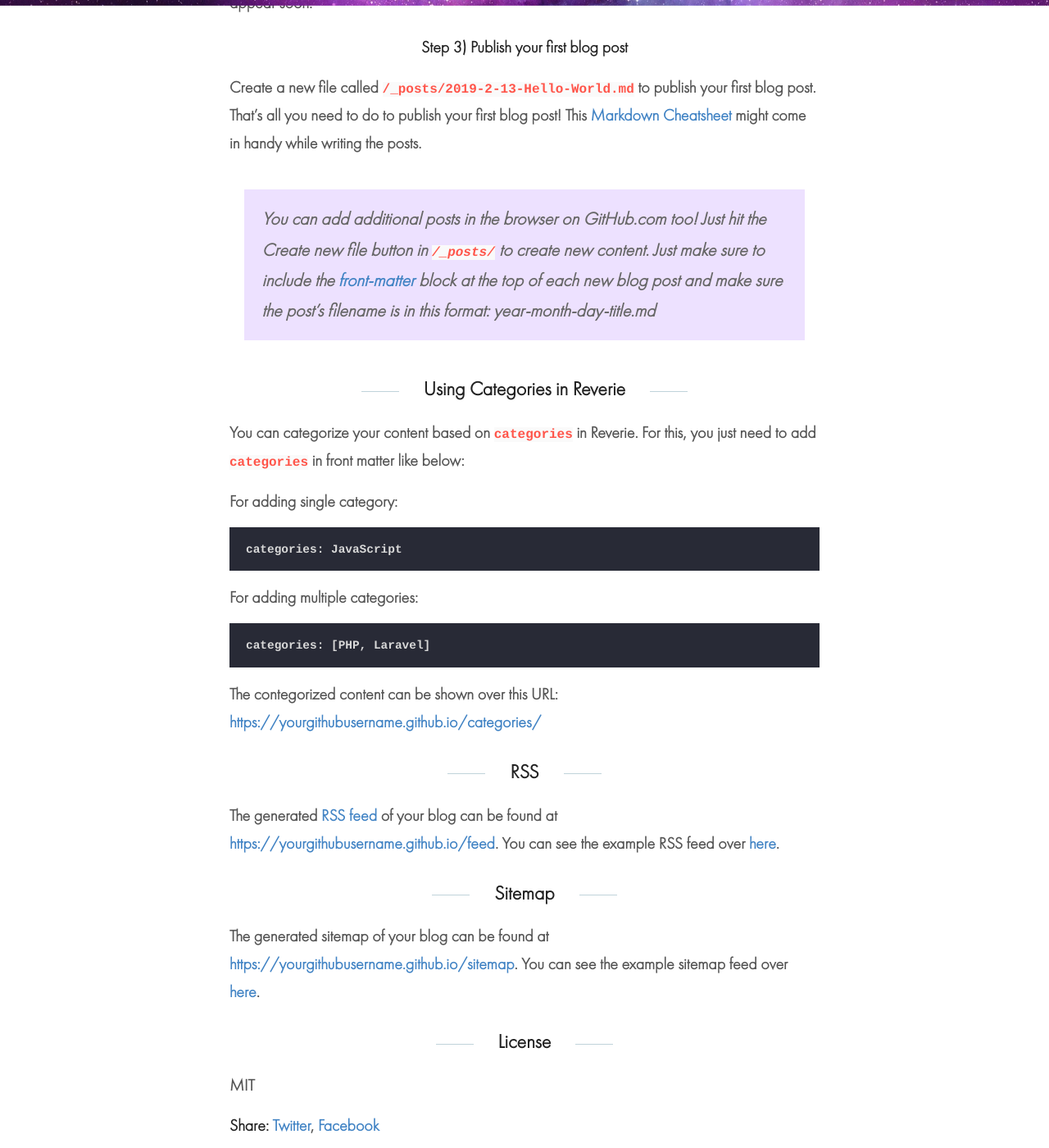
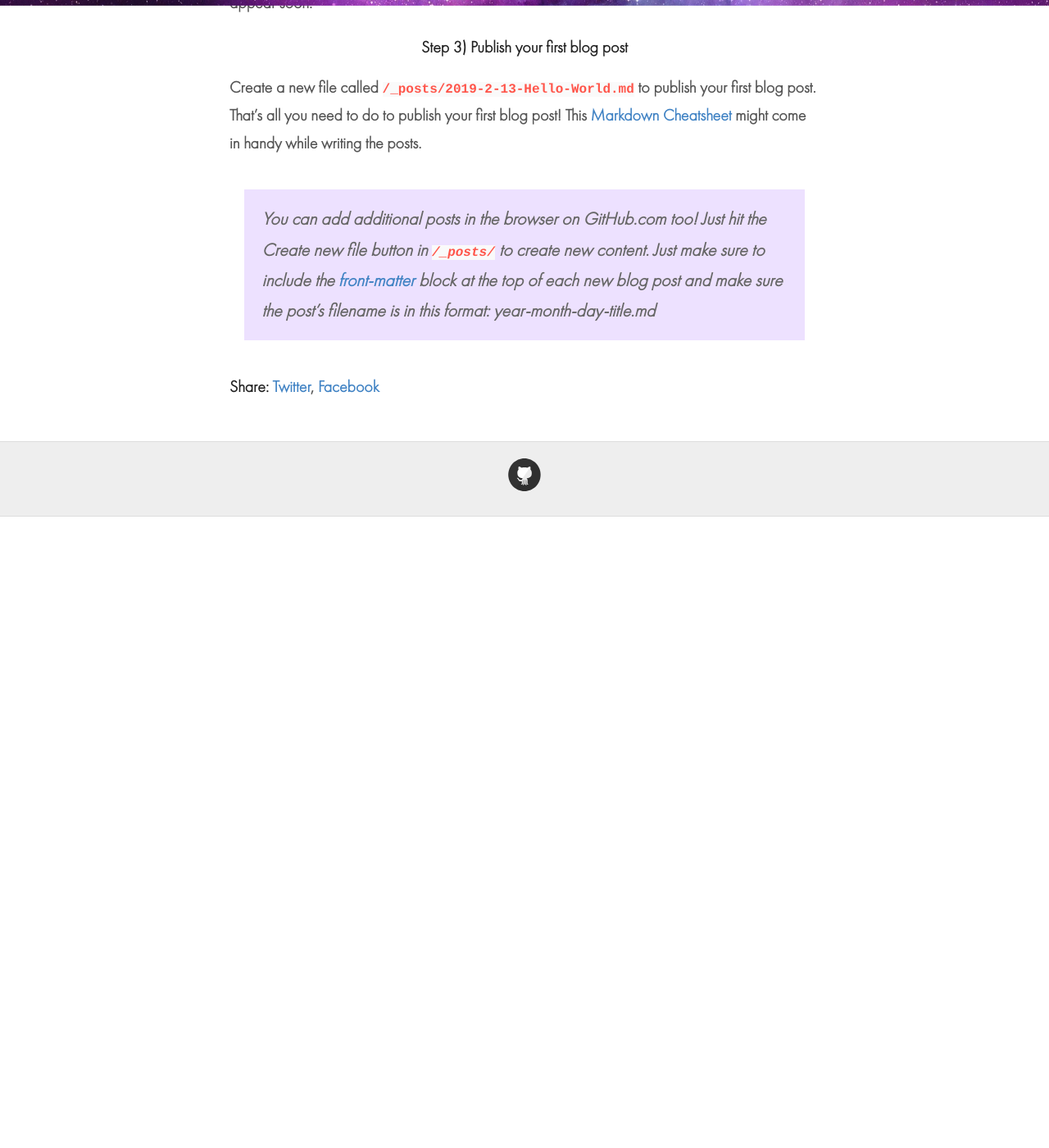
Before and after one commit to lior2b/pc, a Jekyll site: the page built from _posts/2019-02-13-introducing-reverie-jekyll-theme.md, in a window 1280 px wide and 1400 px high, scrolled down 2053 px. Shown: the whole window at 82% size. Built offline with Jekyll 4.4.1, drawn with Linux system fonts in a browser that asks for light colours; after the commit the page ends 2683 px from its top, so only the background shows below that.

Commit message:
Update 2019-02-13-introducing-reverie-jekyll-theme.md

````diff
--- a/_posts/2019-02-13-introducing-reverie-jekyll-theme.md
+++ b/_posts/2019-02-13-introducing-reverie-jekyll-theme.md
@@ -50,33 +50,3 @@ Making a change to `_config.yml` (or any file in your repository) will force Git
 Create a new file called `/_posts/2019-2-13-Hello-World.md` to publish your first blog post. That's all you need to do to publish your first blog post! This [Markdown Cheatsheet](https://github.com/adam-p/markdown-here/wiki/Markdown-Cheatsheet) might come in handy while writing the posts.
 
 > You can add additional posts in the browser on GitHub.com too! Just hit the <kbd>Create new file</kbd> button in `/_posts/` to create new content. Just make sure to include the [front-matter](http://jekyllrb.com/docs/frontmatter/) block at the top of each new blog post and make sure the post's filename is in this format: year-month-day-title.md
-
-## Using Categories in Reverie
-
-You can categorize your content based on `categories` in Reverie. For this, you just need to add `categories` in front matter like below:
-
-For adding single category:
-
-```md
-categories: JavaScript
-```
-
-For adding multiple categories:
-
-```md
-categories: [PHP, Laravel]
-```
-
-The contegorized content can be shown over this URL: <https://yourgithubusername.github.io/categories/>
-
-## RSS
-
-The generated [RSS feed](https://en.wikipedia.org/wiki/RSS) of your blog can be found at <https://yourgithubusername.github.io/feed>. You can see the example RSS feed over [here](https://www.amitmerchant.com/feed).
-
-## Sitemap
-
-The generated sitemap of your blog can be found at <https://yourgithubusername.github.io/sitemap>. You can see the example sitemap feed over [here](https://www.amitmerchant.com/sitemap).
-
-## License
-
-MIT
````
